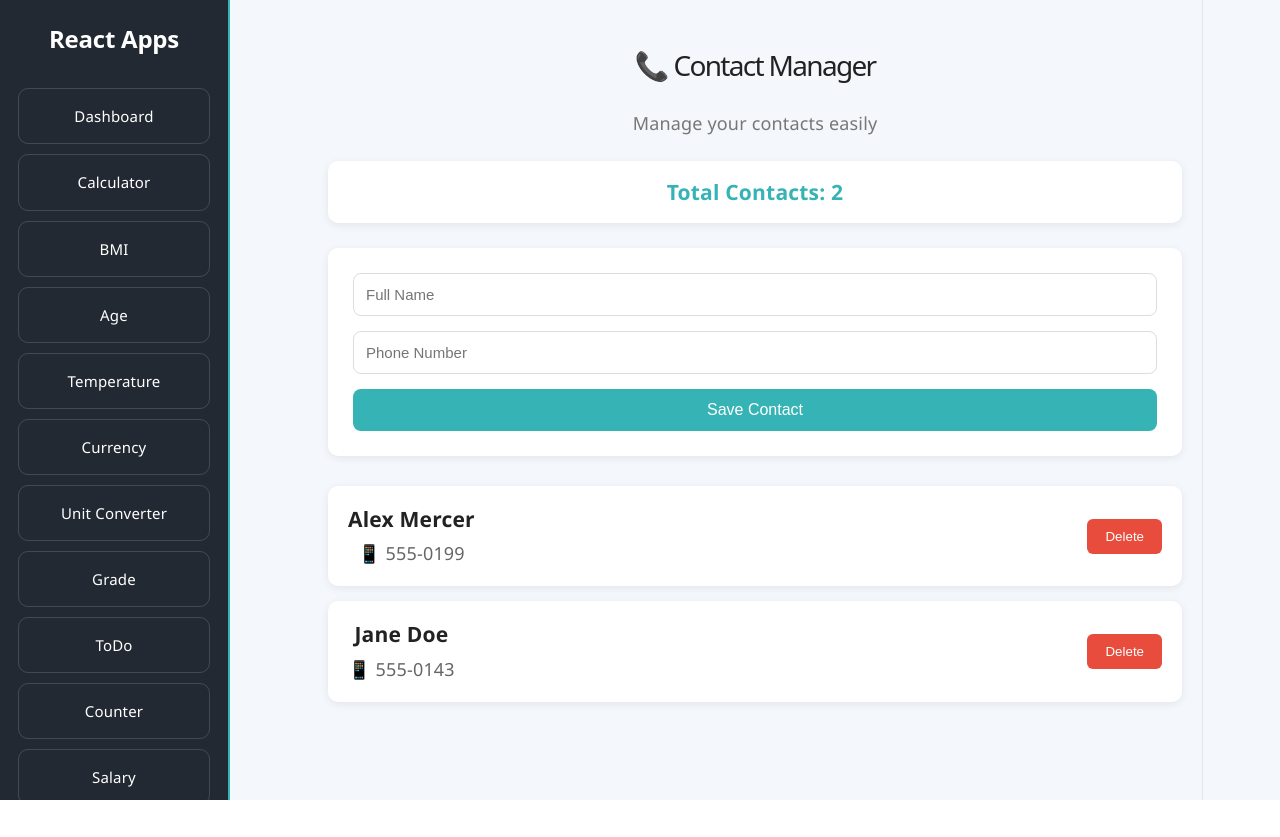
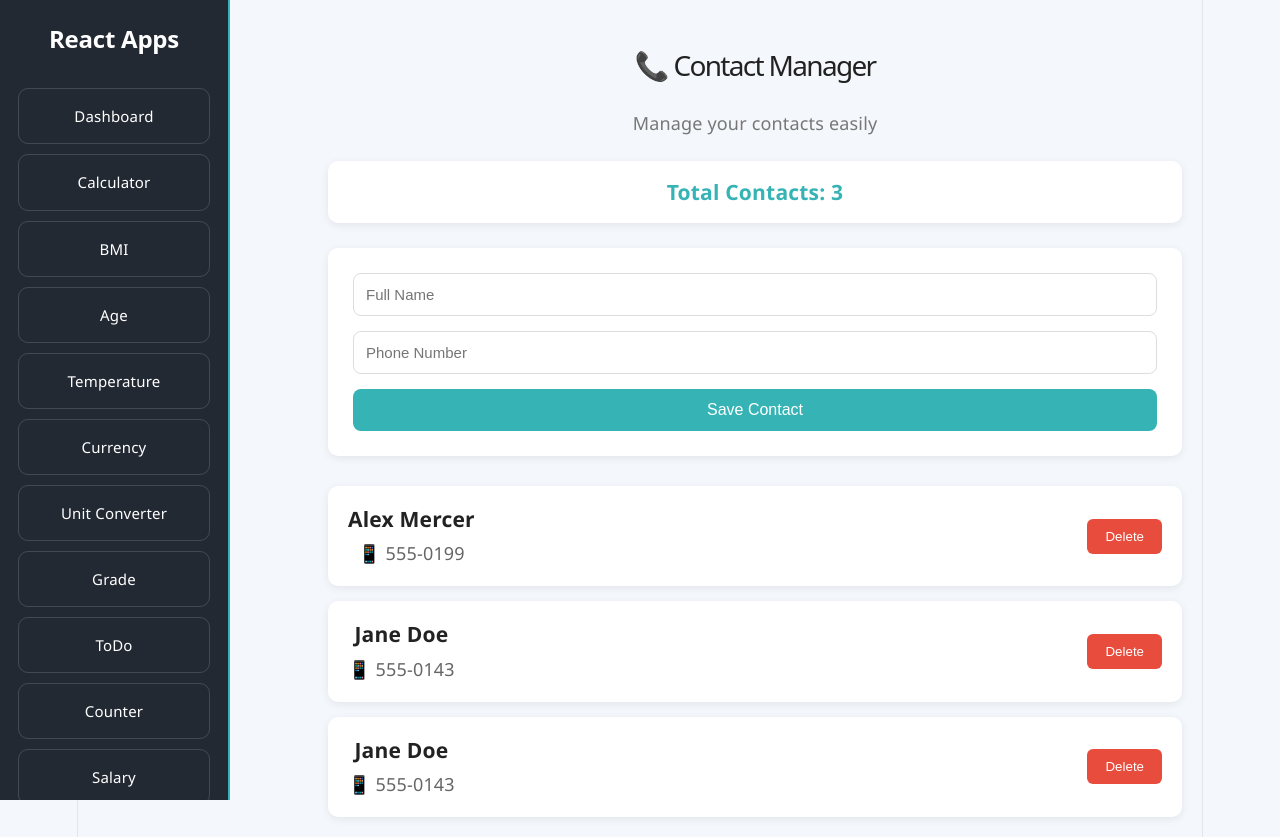
Before and after one commit to NaimaMuse/React-Mini-Apps, a React (Vite) app in the folder my-react-app/: page /phone_book in a window 1280 px wide. Before the commit the page ends 800 px from the top, so only its background shows below. Built offline with nearby package versions, Linux system fonts and the light colour scheme.

Commit message:
last touched

```diff
--- a/my-react-app/src/Pages/PhoneBook.jsx
+++ b/my-react-app/src/Pages/PhoneBook.jsx
@@ -10,6 +10,10 @@ function ContactPage() {
       phone: "555-0199",
     },
     {
+      name: "Jane Doe",
+      phone: "555-0143",
+    },
+     {
       name: "Jane Doe",
       phone: "555-0143",
     },
```
